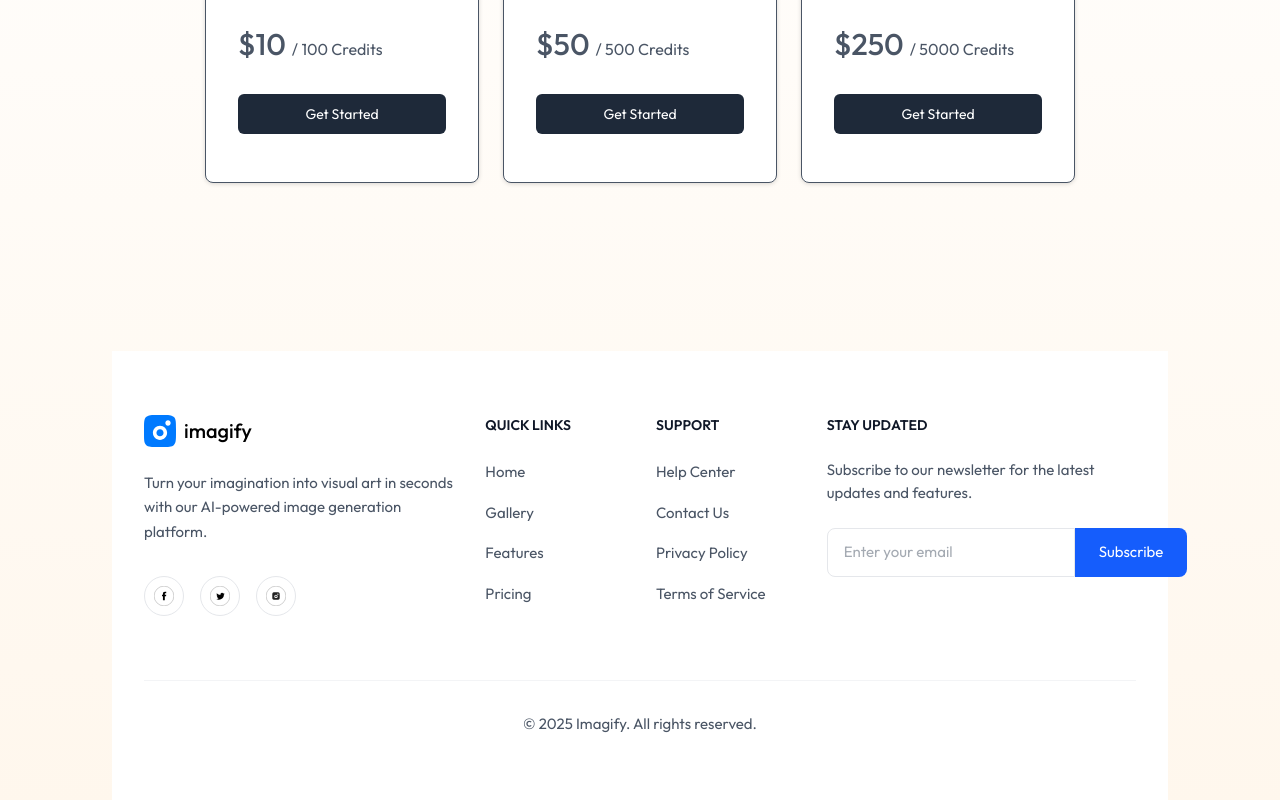
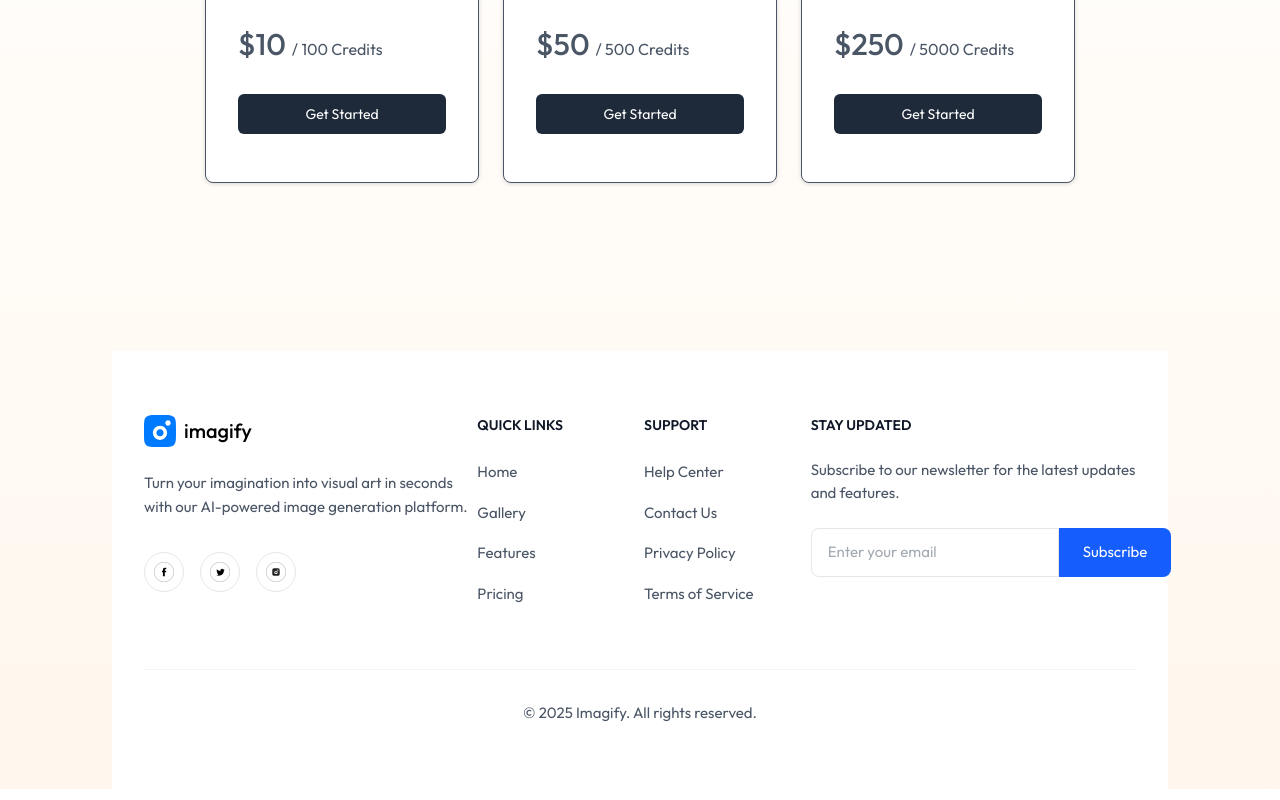
Before and after one commit to singh04ayush/Imagify, a React (Vite) app in the folder client/: page /buy in a window 1280 px wide. Shown: the part 394-1194 px from the top of the page. Built offline with nearby package versions, Linux system fonts and the light colour scheme; no server answers.

Commit message:
add grid-cols properties for different screen sizes in the grid class and aslo modified the input size with for email

```diff
--- a/client/src/components/Footer.jsx
+++ b/client/src/components/Footer.jsx
@@ -8,7 +8,7 @@ const Footer = () => {
     return (
         <footer className="bg-white">
             <div className="max-w-7xl mx-auto px-4 sm:px-6 lg:px-8 py-8 sm:py-16">
-                <div className="grid grid-cols-1 sm:grid-cols-2 lg:grid-cols-12 gap-x-8 gap-y-8 sm:gap-y-12">
+                <div className="grid grid-cols-1 sm:grid-cols-2 md:grid-cols-3 lg:grid-cols-8 xl:grid-cols-12 gap-x-2 gap-y-4 sm:gap-y-12">
                     {/* Brand Section */}
                     <div className="lg:col-span-4">
                         <div className="flex items-center gap-2 mb-4 sm:mb-6">
@@ -95,7 +95,7 @@ const Footer = () => {
                             <input
                                 type="email"
                                 placeholder="Enter your email"
-                                className="flex-1 px-3 sm:px-4 py-2.5 sm:py-3 text-[14px] sm:text-[15px] text-gray-600 bg-white border border-gray-200 rounded-l-lg focus:outline-none focus:border-blue-500"
+                                className="sm:max-w-40 lg:max-w-100 flex-1 px-3 sm:px-4 py-2.5 sm:py-3 text-[14px] sm:text-[15px] text-gray-600 bg-white border border-gray-200 rounded-l-lg focus:outline-none focus:border-blue-500"
                             />
                             <button
                                 type="submit"
```
